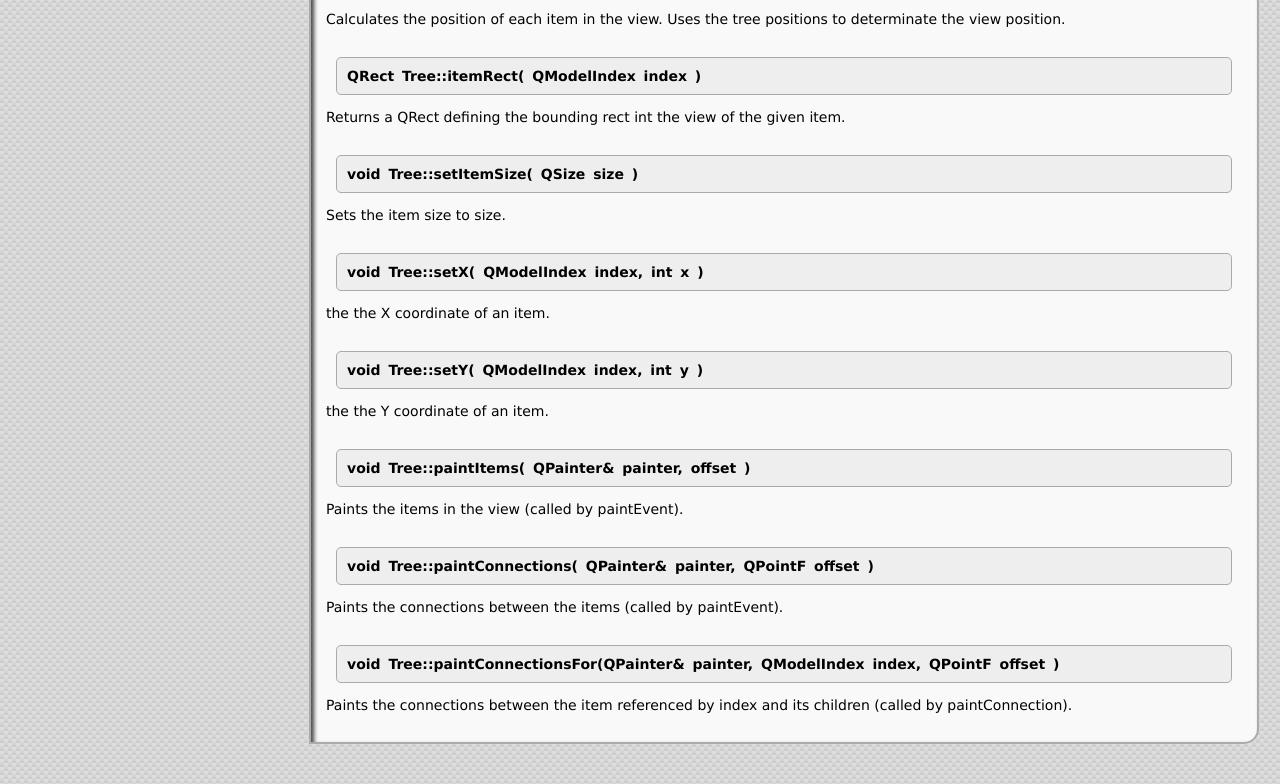
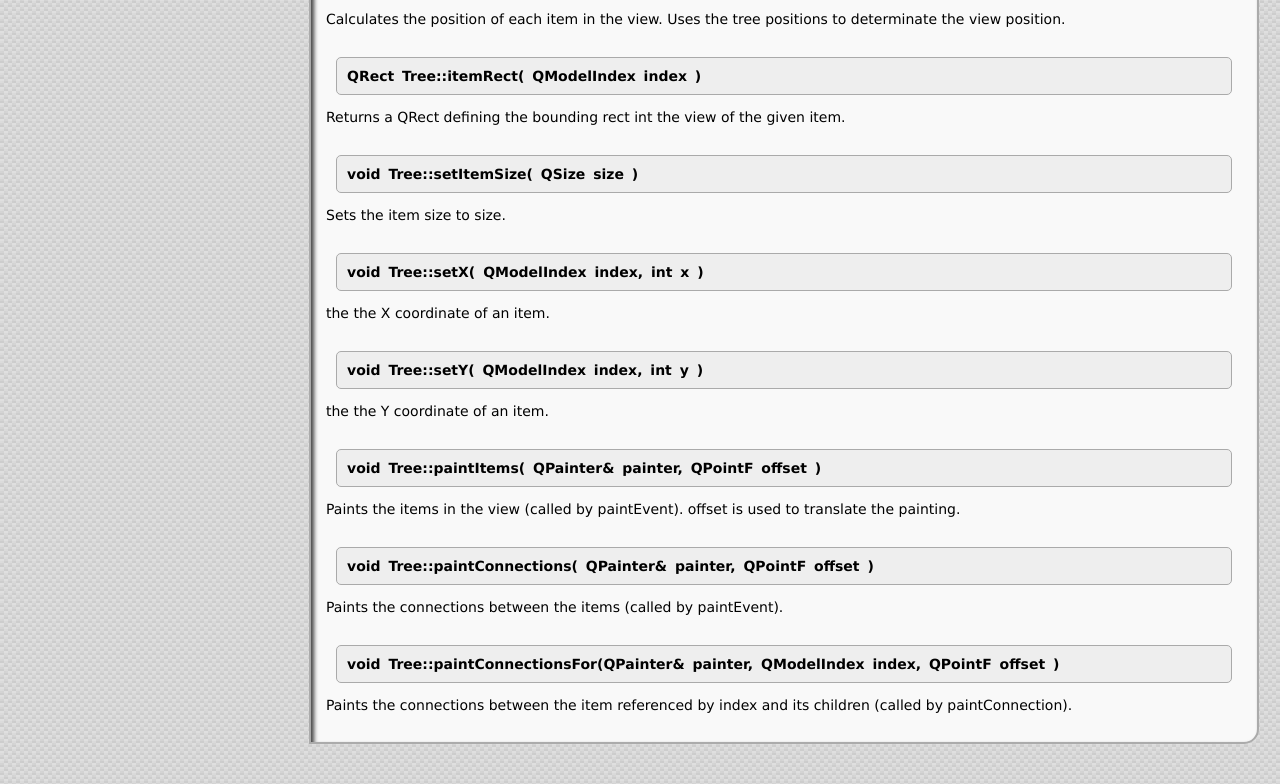
Before and after one commit to RomHaKorev/Thistle, a plain HTML site: page trees.html in a window 1280 px wide. Shown: the part 2677-3461 px from the top of the page. Drawn offline with Linux system fonts and the light colour scheme.

Commit message:
Update trees.html

```diff
--- a/trees.html
+++ b/trees.html
@@ -105,8 +105,8 @@ Returns the depth and the larger (i.e., the number of leafs) of the given tree.<
 <p>the the X coordinate of an item.</p>
 <p class="function">void Tree::setY( QModelIndex index, int y )</p>
 <p>the the Y coordinate of an item.</p>
-<p class="function">void Tree::paintItems( QPainter& painter, offset )</p>
-<p>Paints the items in the view (called by paintEvent).</p>
+<p class="function">void Tree::paintItems( QPainter& painter, QPointF offset )</p>
+<p>Paints the items in the view (called by paintEvent). offset is used to translate the painting.</p>
 <p class="function">void Tree::paintConnections( QPainter& painter, QPointF offset )</p>
 <p>Paints the connections between the items (called by paintEvent).</p>
 <p class="function">void Tree::paintConnectionsFor(QPainter& painter, QModelIndex index, QPointF offset )</p>
```
